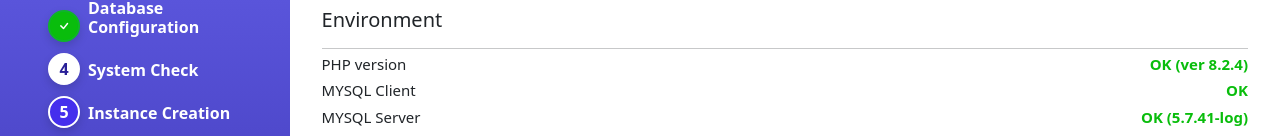
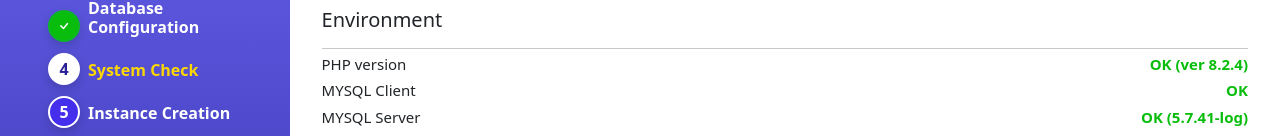
Before and after one commit to Info-2022/InfoHRM, a React (Create React App) app: page /systemcheck in a window 1280 px wide. Shown: the part 227-363 px from the top of the page. Built offline with nearby package versions, Linux system fonts and the light colour scheme.

Commit message:
Update systemcheck.js

```diff
--- a/src/components/Fresh Installation/systemcheck.js
+++ b/src/components/Fresh Installation/systemcheck.js
@@ -26,7 +26,7 @@ const Systemcheck = () => {
                             <span className='count countSuccess'><i class="bi bi-check"></i></span>
                             <h1>Database Configuration</h1>
                             <span className='count countSuccess'><i class="bi bi-check"></i></span>
-                            <h1>System Check</h1>
+                            <h1 className='activehead'>System Check</h1>
                             <span className='count countActive'>4</span>
                             <h1>Instance Creation</h1>
                             <span className='count'>5</span>
```
